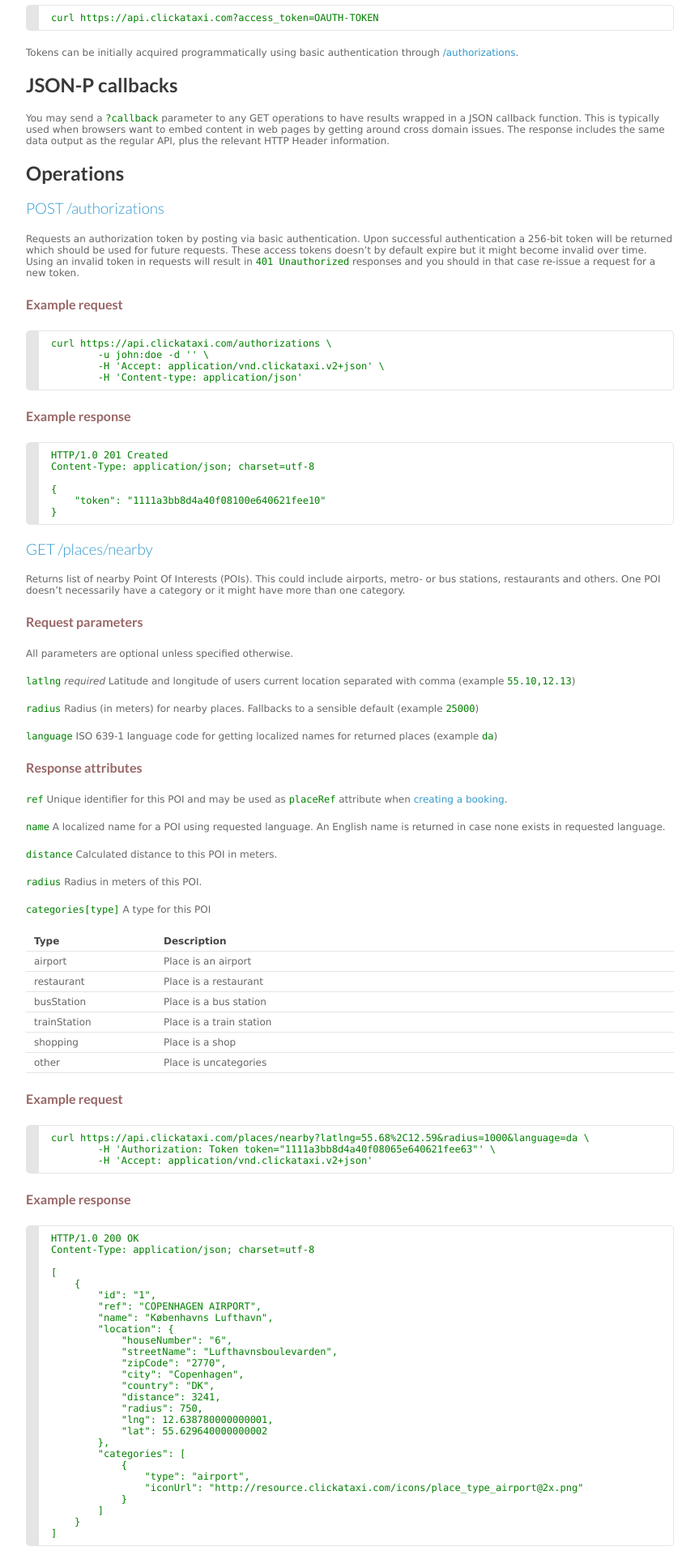
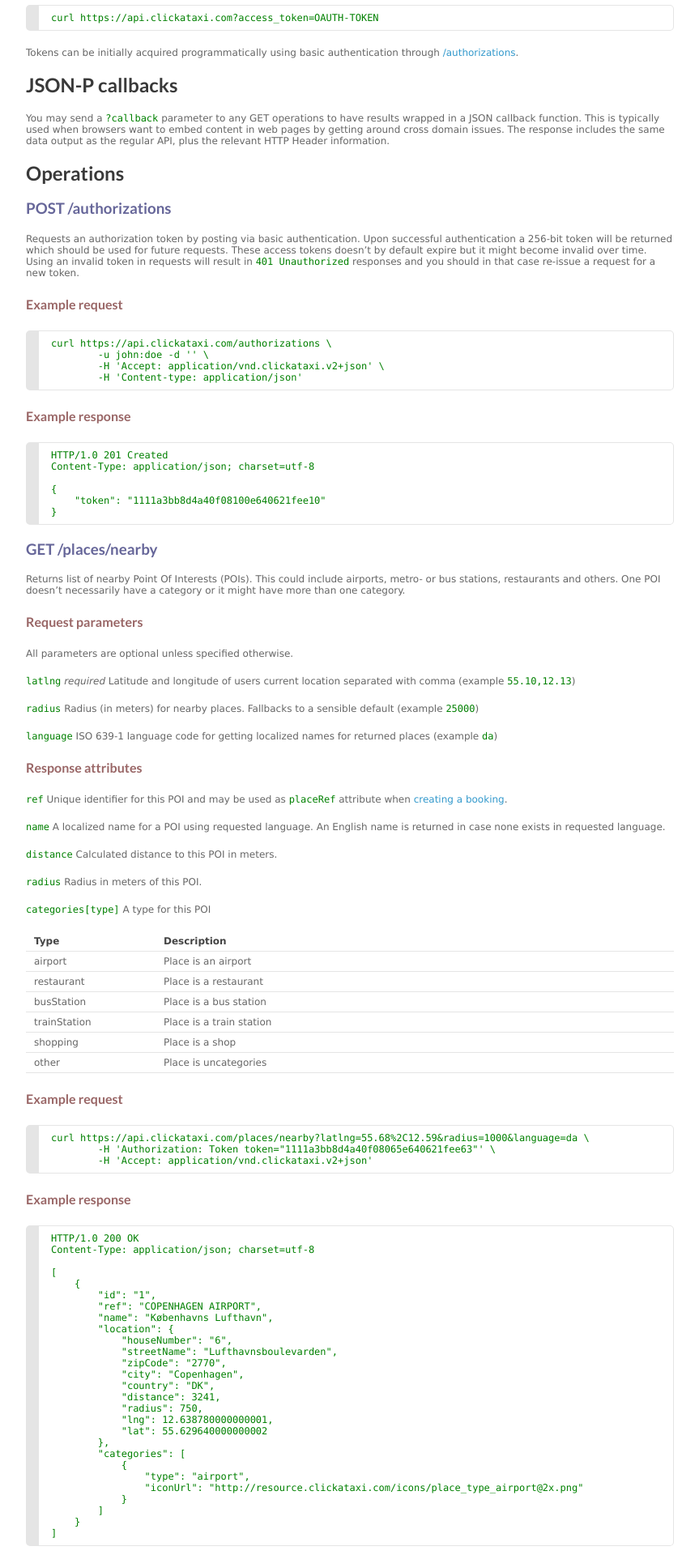
Before and after one commit to clickataxi/api-documentation, a Jekyll site: the page built from index.md, in a window 1280 px wide. Shown: the part 1103-3023 px from the top of the page at 81% size, without its empty margins (338-1201 px from the left). Built offline with Jekyll 4.4.1, drawn with Linux system fonts in a browser that asks for light colours; Markdown is read by kramdown in place of the engine named in the settings.

Commit message:
Oops, styling mistake, <a> inside <h3>

```diff
--- a/stylesheets/styles.css
+++ b/stylesheets/styles.css
@@ -51,7 +51,7 @@
 	text-decoration: none;
 }
 
-a > h3 {
+h3 > a {
 	color: #669;
 	font-weight: bold;
 }
```
